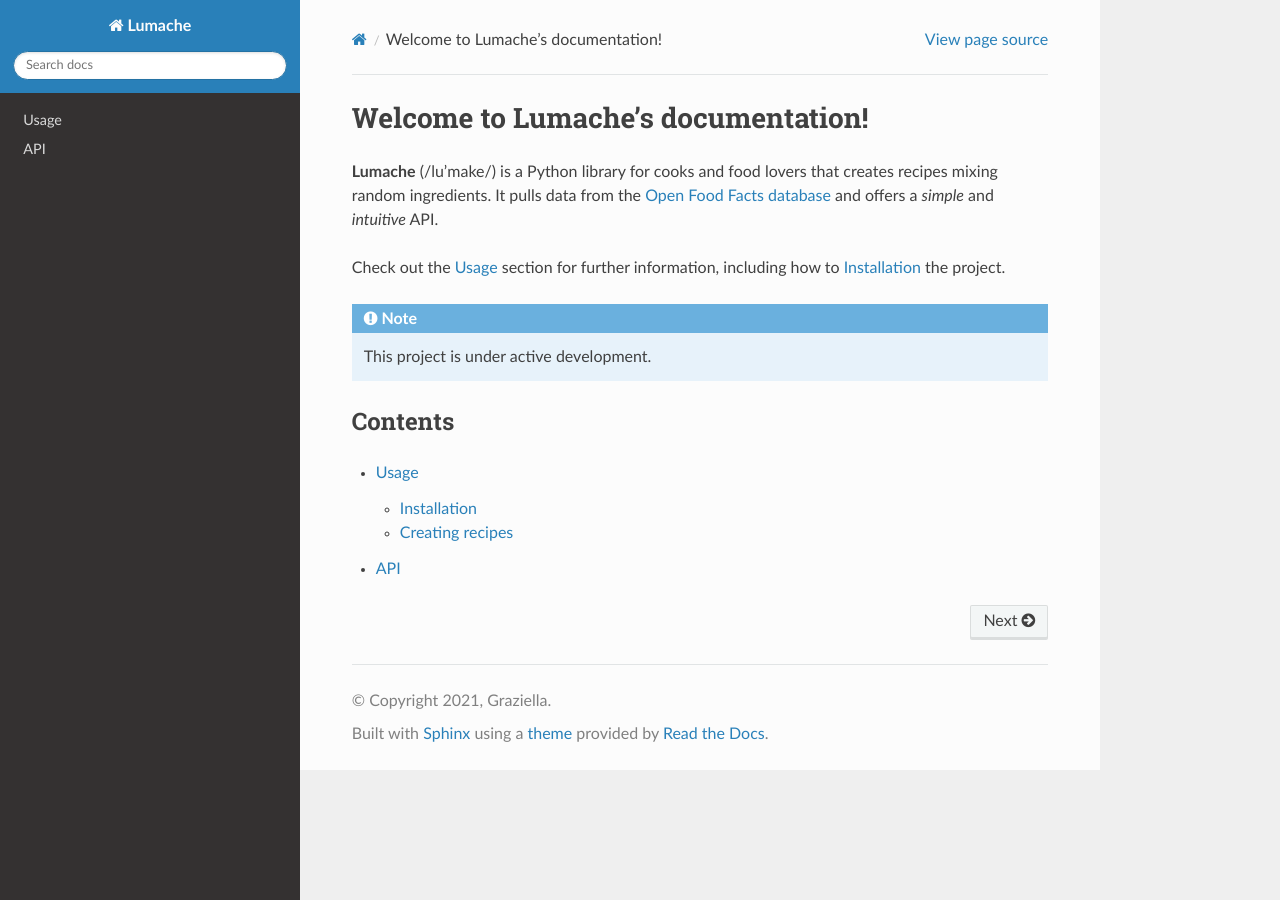
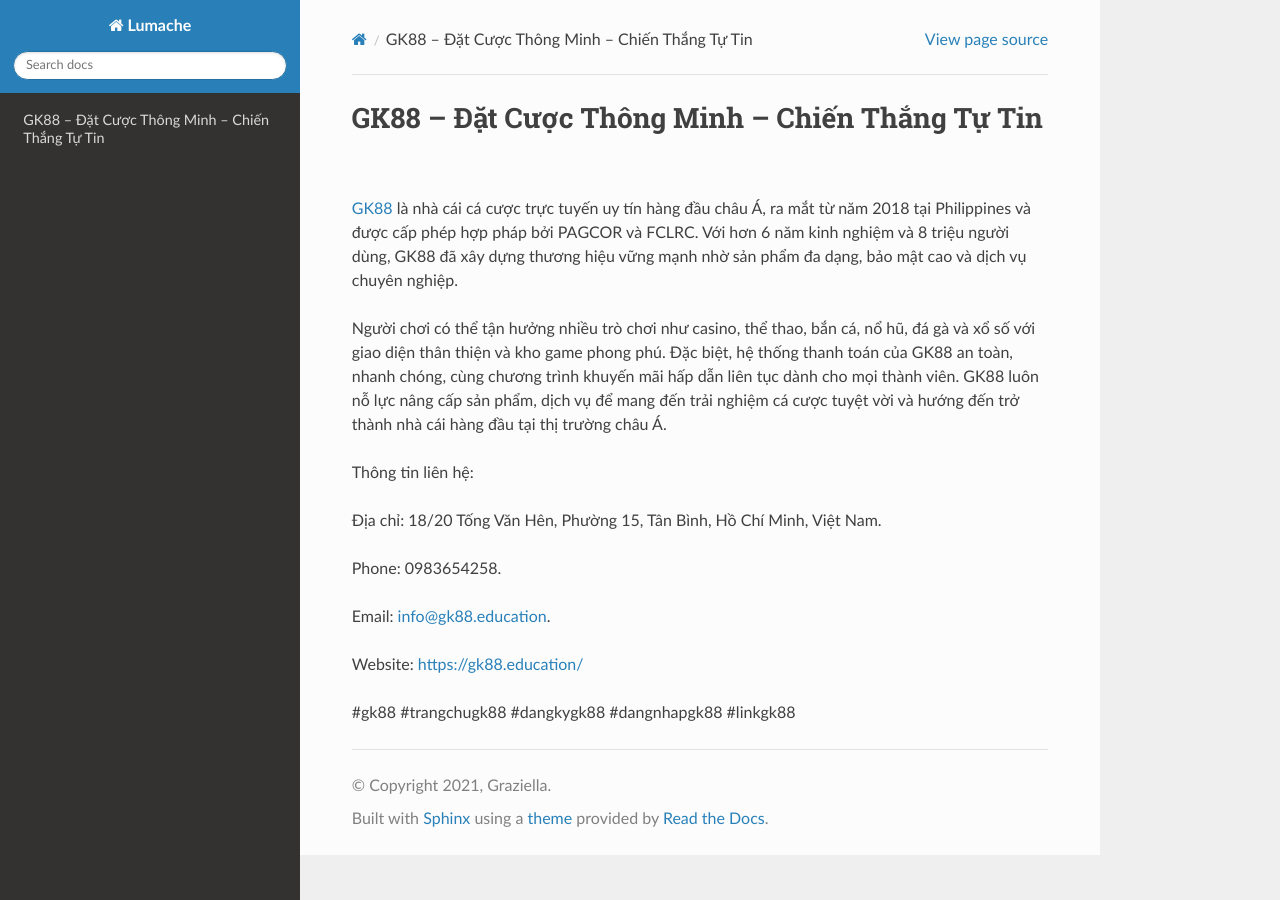
Before and after one commit to eugneallst607770/gk88education, a Sphinx documentation site: the page built from docs/source/index.rst, in a window 1280 px wide. Built offline with Sphinx 7.4.7 and the Read the Docs theme 3.1.0, drawn with Linux system fonts in a browser that asks for light colours.

Commit message:
Update index.rst

```diff
--- a/docs/source/index.rst
+++ b/docs/source/index.rst
@@ -1,22 +1,18 @@
-Welcome to Lumache's documentation!
+GK88 – Đặt Cược Thông Minh – Chiến Thắng Tự Tin
 ===================================
 
-**Lumache** (/lu'make/) is a Python library for cooks and food lovers
-that creates recipes mixing random ingredients.
-It pulls data from the `Open Food Facts database <https://world.openfoodfacts.org/>`_
-and offers a *simple* and *intuitive* API.
+`GK88 <https://gk88.education/>`_ là nhà cái cá cược trực tuyến uy tín hàng đầu châu Á, ra mắt từ năm 2018 tại Philippines và được cấp phép hợp pháp bởi PAGCOR và FCLRC. Với hơn 6 năm kinh nghiệm và 8 triệu người dùng, GK88 đã xây dựng thương hiệu vững mạnh nhờ sản phẩm đa dạng, bảo mật cao và dịch vụ chuyên nghiệp.
 
-Check out the :doc:`usage` section for further information, including
-how to :ref:`installation` the project.
+Người chơi có thể tận hưởng nhiều trò chơi như casino, thể thao, bắn cá, nổ hũ, đá gà và xổ số với giao diện thân thiện và kho game phong phú. Đặc biệt, hệ thống thanh toán của GK88 an toàn, nhanh chóng, cùng chương trình khuyến mãi hấp dẫn liên tục dành cho mọi thành viên. GK88 luôn nỗ lực nâng cấp sản phẩm, dịch vụ để mang đến trải nghiệm cá cược tuyệt vời và hướng đến trở thành nhà cái hàng đầu tại thị trường châu Á.
 
-.. note::
+Thông tin liên hệ:
 
-   This project is under active development.
+Địa chỉ: 18/20 Tống Văn Hên, Phường 15, Tân Bình, Hồ Chí Minh, Việt Nam.
 
-Contents
---------
+Phone: 0983654258.
 
-.. toctree::
+Email: info@gk88.education.
 
-   usage
-   api
+Website: https://gk88.education/
+
+#gk88 #trangchugk88 #dangkygk88 #dangnhapgk88 #linkgk88
```
